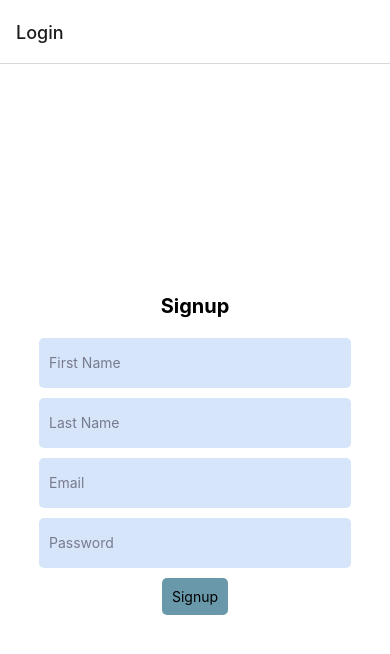
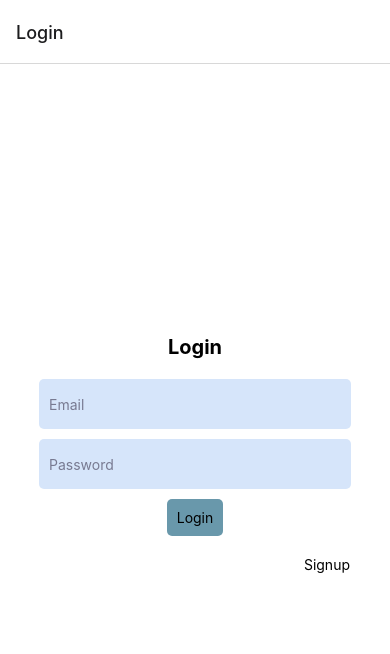
Before and after one commit to e-rojas/expense-mng-application, a React Native app: screen / in a window 390 px wide. Shown: the top 654 px of the page. Built offline with nearby package versions, Linux system fonts and the light colour scheme.

Commit message:
login and signup screen with navigation

```diff
--- a/Screens/Login.tsx
+++ b/Screens/Login.tsx
@@ -1,9 +1,25 @@
-import { StyleSheet, Text, TextInput, TouchableOpacity, View } from "react-native";
+import {
+  StyleSheet,
+  Text,
+  TextInput,
+  TouchableOpacity,
+  View,
+} from "react-native";
 import React from "react";
+import { StackNavigationProp } from "@react-navigation/stack";
+import { RootStackParamList } from "../navigation_tabs/Navigation";
+/*
+type AboutScreenNavigationProp = StackNavigationProp<
+  RootStackParamList,
+  "Home"
+>;
+*/
+type navigationProp = StackNavigationProp<RootStackParamList, "Login">;
+type Props = {
+  navigation: navigationProp;
+};
 
-type Props = {};
-
-const Login = (props: Props) => {
+const Login = ({ navigation }: Props) => {
   const [loginInfo, setLoginInfo] = React.useState<{
     email: string;
     password: string;
@@ -12,25 +28,7 @@ const Login = (props: Props) => {
   }>({ email: "", password: "", firstName: "", lastName: "" });
   return (
     <View style={styles.container}>
-      <Text style={styles.title}>Signup</Text>
-      <TextInput
-        style={styles.textInput}
-        placeholder="First Name"
-        placeholderTextColor="#787A91"
-        value={loginInfo.firstName}
-        onChangeText={(firstName: string) =>
-          setLoginInfo((prevState) => ({ ...prevState, firstName }))
-        }
-      />
-      <TextInput
-        style={styles.textInput}
-        placeholder="Last Name"
-        placeholderTextColor="#787A91"
-        value={loginInfo.lastName}
-        onChangeText={(lastName: string) =>
-          setLoginInfo((prevState) => ({ ...prevState, lastName }))
-        }
-      />
+      <Text style={styles.title}>Login</Text>
       <TextInput
         style={styles.textInput}
         placeholder="Email"
@@ -39,8 +37,8 @@ const Login = (props: Props) => {
         onChangeText={(email: string) =>
           setLoginInfo((prevState) => ({ ...prevState, email }))
         }
-        keyboardType='email-address'
-        autoCapitalize='none'
+        keyboardType="email-address"
+        autoCapitalize="none"
         autoCorrect={false}
       />
       <TextInput
@@ -54,8 +52,16 @@ const Login = (props: Props) => {
         textContentType="password"
         secureTextEntry={true}
       />
-      <TouchableOpacity style={styles.button} onPress={()=>{}}>
-        <Text >Signup</Text>
+      <TouchableOpacity style={styles.button} onPress={() => {}}>
+        <Text>Login</Text>
+      </TouchableOpacity>
+      <TouchableOpacity
+        style={styles.signUpBtn}
+        onPress={() => {
+          navigation.navigate("Signup");
+        }}
+      >
+        <Text>Signup</Text>
       </TouchableOpacity>
     </View>
   );
@@ -67,26 +73,36 @@ const styles = StyleSheet.create({
   container: {
     flex: 1,
     backgroundColor: "#fff",
-    alignItems: 'center',
-    justifyContent: 'center',
+    alignItems: "center",
+    justifyContent: "center",
   },
-  title:{
+  title: {
     fontSize: 20,
-    fontWeight: 'bold',
+    fontWeight: "bold",
     marginBottom: 20,
   },
   textInput: {
-    width: '80%',
-    backgroundColor: '#D6E5FA',
+    width: "80%",
+    backgroundColor: "#D6E5FA",
     borderRadius: 5,
     height: 50,
     marginBottom: 10,
     paddingLeft: 10,
-
   },
   button: {
-    backgroundColor: '#6998AB',
+    backgroundColor: "#6998AB",
     padding: 10,
     borderRadius: 5,
-  }
+  },
+  signUpBtn: {
+    marginTop: 20,
+    width: "100%",
+    display: "flex",
+    flexDirection: "row",
+    justifyContent: "flex-end",
+    paddingRight: 40,
+  },
+  signUpBtnText: {
+    color: "#6998AB",
+  },
 });
--- /dev/null
+++ b/Screens/Signup.tsx
@@ -0,0 +1,92 @@
+import { StyleSheet, Text, TextInput, TouchableOpacity, View } from "react-native";
+import React from "react";
+
+type Props = {};
+
+const Signup = (props: Props) => {
+  const [signupInfo, setSignupInfo] = React.useState<{
+    email: string;
+    password: string;
+    firstName: string;
+    lastName: string;
+  }>({ email: "", password: "", firstName: "", lastName: "" });
+  return (
+    <View style={styles.container}>
+      <Text style={styles.title}>Signup</Text>
+      <TextInput
+        style={styles.textInput}
+        placeholder="First Name"
+        placeholderTextColor="#787A91"
+        value={signupInfo.firstName}
+        onChangeText={(firstName: string) =>
+          setSignupInfo((prevState) => ({ ...prevState, firstName }))
+        }
+      />
+      <TextInput
+        style={styles.textInput}
+        placeholder="Last Name"
+        placeholderTextColor="#787A91"
+        value={signupInfo.lastName}
+        onChangeText={(lastName: string) =>
+          setSignupInfo((prevState) => ({ ...prevState, lastName }))
+        }
+      />
+      <TextInput
+        style={styles.textInput}
+        placeholder="Email"
+        placeholderTextColor="#787A91"
+        value={signupInfo.email}
+        onChangeText={(email: string) =>
+          setSignupInfo((prevState) => ({ ...prevState, email }))
+        }
+        keyboardType='email-address'
+        autoCapitalize='none'
+        autoCorrect={false}
+      />
+      <TextInput
+        style={styles.textInput}
+        placeholder="Password"
+        placeholderTextColor="#787A91"
+        value={signupInfo.password}
+        onChangeText={(password: string) =>
+          setSignupInfo((prevState) => ({ ...prevState, password }))
+        }
+        textContentType="password"
+        secureTextEntry={true}
+      />
+      <TouchableOpacity style={styles.button} onPress={()=>{}}>
+        <Text >Signup</Text>
+      </TouchableOpacity>
+    </View>
+  );
+};
+
+export default Signup;
+
+const styles = StyleSheet.create({
+  container: {
+    flex: 1,
+    backgroundColor: "#fff",
+    alignItems: 'center',
+    justifyContent: 'center',
+  },
+  title:{
+    fontSize: 20,
+    fontWeight: 'bold',
+    marginBottom: 20,
+  },
+  textInput: {
+    width: '80%',
+    backgroundColor: '#D6E5FA',
+    borderRadius: 5,
+    height: 50,
+    marginBottom: 10,
+    paddingLeft: 10,
+
+  },
+  button: {
+    backgroundColor: '#6998AB',
+    padding: 10,
+    borderRadius: 5,
+  }
+});
--- a/navigation_tabs/Navigation.tsx
+++ b/navigation_tabs/Navigation.tsx
@@ -4,6 +4,7 @@ import { NavigationContainer } from "@react-navigation/native";
 import HomeTabs from "./TabsNavigator";
 import Settings from "../Screens/Settings";
 import Login from "../Screens/Login";
+import Signup from "../Screens/Signup";
 
 const RootStack = createNativeStackNavigator<RootStackParamList>();
 
@@ -12,6 +13,7 @@ export type RootStackParamList = {
   Settings: { msg: string };
   Feed: undefined;
   Login: undefined;
+  Signup: undefined;
 };
 
 const Navigation = () => {
@@ -29,7 +31,10 @@ const Navigation = () => {
             <RootStack.Screen name="Settings" component={Settings} />
           </>
         ) : (
-          <RootStack.Screen name="Login" component={Login} />
+          <>
+            <RootStack.Screen name="Login" component={Login} />
+            <RootStack.Screen name="Signup" component={Signup} />
+          </>
         )}
         {/* <RootStack.Screen
           name="Home"
```
Also changed, not shown: Screens/Singup.tsx (deleted, +0 -23 lines).
